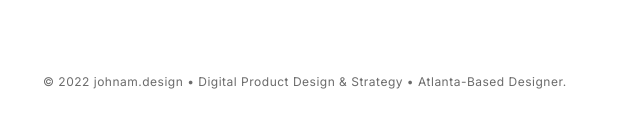
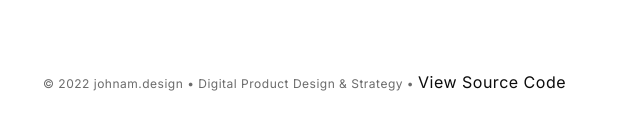
Before and after one commit to jnmnrd/johnam.design, a plain HTML site: page work/bastille-work.html in a window 1280 px wide. Shown: the part 5288-5418 px from the top of the page, 27-667 px from the left. Drawn offline with Linux system fonts and the light colour scheme; a web font is replaced by a local one.

Commit message:
Adding link to source code on footer

```diff
--- a/work/bastille-work.html
+++ b/work/bastille-work.html
@@ -153,7 +153,7 @@
                         <div class="row">
                             <div class="col-xs-12 col-sm-6">
                                 <div class="copyrights">
-                                    <p>&COPY; 2022 johnam.design • Digital Product Design &amp; Strategy • Atlanta-Based Designer.</p>
+                                    <p>&COPY; 2022 johnam.design • Digital Product Design &amp; Strategy • <a href="https://github.com/jnmnrd/johnam.design">View Source Code</a></p>
                                 </div>
                             </div>
                             <div class="col-xs-12 col-sm-6">
```
Also changed, not shown: work/homedepot-work.html (+1 -1 lines), work/kohls-work.html (+1 -1 lines), work/luma-work.html (+1 -1 lines), work/lumawifi-work.html (+1 -1 lines), work/mailchimp-work.html (+1 -1 lines), work/obvy-work.html (+1 -1 lines), work/pwc-work.html (+1 -1 lines), work/snagajob-work.html (+1 -1 lines).
